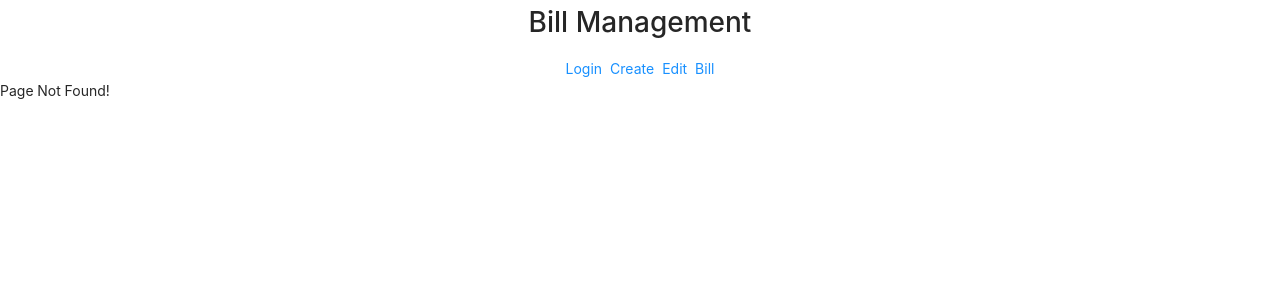
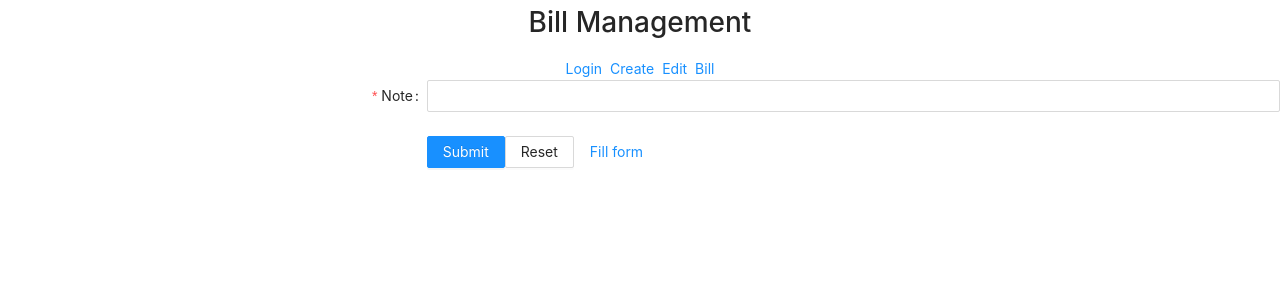
Before and after one commit to onelazyugy/react-bill-management-ui, a React (Create React App) app: page /form in a window 1280 px wide. Before the commit this address led to /not-found. Shown: the top 300 px of the page. Built offline with nearby package versions, Linux system fonts and the light colour scheme.

Commit message:
switch approaches for create form

```diff
--- a/package.json
+++ b/package.json
@@ -11,6 +11,7 @@
     "lodash": "^4.17.21",
     "react": "^17.0.2",
     "react-dom": "^17.0.2",
+    "react-hook-form": "^7.28.0",
     "react-redux": "^7.2.6",
     "react-router-dom": "^5.3.0",
     "react-scripts": "5.0.0",
--- a/src/App.js
+++ b/src/App.js
@@ -6,6 +6,7 @@ import Login from './components/Login';
 import NotFound from './components/NotFound';
 import Header from "./components/Header";
 import POC from "./components/POC";
+import FormPOC from "./components/FormPOC";
 
 function App() {
   return (
@@ -19,6 +20,7 @@ function App() {
           <Route exact path="/edit/:id" component={Edit} />
           <Route exact path="/not-found" component={NotFound} />
           <Route exact path="/poc" component={POC} />
+          <Route exact path="/form" component={FormPOC} />
           <Redirect from="*" to="/not-found" />
         </Switch>
       </div>
--- a/src/components/Create.js
+++ b/src/components/Create.js
@@ -1,13 +1,21 @@
 import React from "react";
 import CreateForm from "./CreateForm";
+import BillService from "../services/bill-services";
 
 import "../App.css";
 
 
 const Create = () => {
 
+  // const createBill = async (values) => {
+  //   console.log('creating...', values);
+  //   const response = await BillService.createBill(values);
+  //   return response;
+  // }
+
   const createBill = (values) => {
     console.log('creating...', values);
+    return BillService.createBill(values);
   }
 
   return (
--- a/src/components/CreateForm.js
+++ b/src/components/CreateForm.js
@@ -7,6 +7,7 @@ const CreateForm = (props) => {
   const formRef = React.createRef();
   const bill = props.bill;
   const [createBtnDisabled, setCreateBtnDisabled] = useState(true);
+  const [status, setStatus] = useState('');
 
   useEffect(() => {
     if(formRef.current) {
@@ -16,11 +17,19 @@ const CreateForm = (props) => {
     }
   });
 
-  const onFinish = (values) => {
-    if(bill) {
-      props.onFinish(values);
+  const onFinish = async (values) => {
+    setStatus('submitting...');
+    const tags = values.tags.split(',');
+    values.tags = tags;
+    const response = await props.onFinish(values);
+    console.log('response from form: ', response);
+
+    if(response.status === 201) {
+      // if(formRef.current){
+        setStatus('done...');
+      // }
     } else {
-      props.onFinish(values);
+      setStatus('error...');
     }
   };
 
@@ -42,8 +51,12 @@ const CreateForm = (props) => {
   };
 
   const onReset = () => {
+    clearForm();
+  };
+
+  const clearForm = () => {
     formRef.current.resetFields();
-  };
+  }
 
   const renderBill = () => {
     if(bill !== null && bill !== undefined) {
@@ -146,6 +159,7 @@ const CreateForm = (props) => {
               </Button>
             </Form.Item>
           </Form>
+          status: {status}
         </Col>
       </Row>
     </div>
--- /dev/null
+++ b/src/components/FormPOC.js
@@ -0,0 +1,94 @@
+import React, { useEffect, useState } from "react";
+import { Form, Input, Button, Row, Col, Space } from "antd";
+// import { useForm } from "react-hook-form";
+// const { Option } = Select;
+const layout = {
+  labelCol: {
+    span: 8,
+  },
+  wrapperCol: {
+    span: 16,
+  },
+};
+const tailLayout = {
+  wrapperCol: {
+    offset: 8,
+    span: 16,
+  },
+};
+
+const FormPOC = (props) => {
+    const [form] = Form.useForm();
+
+    const onFinish = (values) => {
+        console.log(values);
+    };
+
+    const onReset = () => {
+        form.resetFields();
+    };
+
+    const onFill = () => {
+        form.setFieldsValue({
+            note: 'Hello world!',
+            gender: 'male',
+        });
+    };
+
+    return (
+        <Form {...layout} form={form} name="control-hooks" onFinish={onFinish}>
+            <Form.Item
+                name="note"
+                label="Note"
+                rules={[
+                    {
+                        required: true,
+                    },
+                ]}
+            >
+                <Input />
+            </Form.Item>
+            <Form.Item
+                noStyle
+                shouldUpdate={(prevValues, currentValues) => prevValues.gender !== currentValues.gender}
+            >
+                {({ getFieldValue }) =>
+                    getFieldValue('gender') === 'other' ? (
+                        <Form.Item
+                            name="customizeGender"
+                            label="Customize Gender"
+                            rules={[
+                                {
+                                    required: true,
+                                },
+                            ]}
+                        >
+                            <Input />
+                        </Form.Item>
+                    ) : null
+                }
+            </Form.Item>
+            <Form.Item {...tailLayout}>
+                <Button type="primary" htmlType="submit">
+                    Submit
+                </Button>
+                <Button htmlType="button" onClick={onReset}>
+                    Reset
+                </Button>
+                <Button type="link" htmlType="button" onClick={onFill}>
+                    Fill form
+                </Button>
+            </Form.Item>
+        </Form>
+    );
+
+
+        // <form onSubmit={handleSubmit(onSubmit)}>
+        //     <input {...register("firstName", { required: true })} placeholder="First name" />
+        //     <input {...register("lastName", { minLength: 2 })} placeholder="Last name" />
+        //     <input type="submit" />
+        // </form>
+    // );
+}
+
+export default FormPOC;
--- a/src/services/bill-services.js
+++ b/src/services/bill-services.js
@@ -8,9 +8,14 @@ const retrieveBillById = (id) => {
   return billmanagement.get(`/billmgnt/api/v1/bill/${id}`);
 };
 
+const createBill = (bill) => {
+  return billmanagement.post('/billmgnt/api/v1/create', bill);
+};
+
 const BillService = {
   retrieveBillCredentialById,
   retrieveBillById,
+  createBill,
 };
 
 export default BillService;
```
Also changed, not shown: 1 other file (tests, documents, lock files or other folders).
